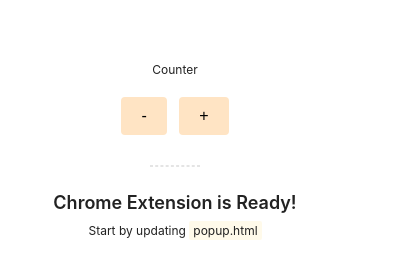
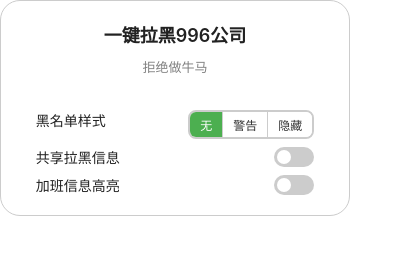
Before and after one commit to tcyeee/boss_recruit_enhance, a browser extension: page public/popup.html in a window 400 px wide. Drawn offline with Linux system fonts and the light colour scheme; files that its build step writes are made by us from their sources; files whose address does not match are found by name.

Commit message:
添加基础样式

```diff
--- a/package.json
+++ b/package.json
@@ -1,5 +1,5 @@
 {
-  "name": "boss_ recruit _enhance",
+  "name": "boss_recruit_enhance",
   "version": "0.1.0",
   "description": "My Chrome Extension",
   "private": true,
--- a/public/popup.html
+++ b/public/popup.html
@@ -1,32 +1,55 @@
 <!DOCTYPE html>
 <html lang="en">
+
 <head>
-    <meta charset="UTF-8">
-    <title>My Chrome Extension</title>
-    <link rel="stylesheet" href="popup.css" />
+  <meta charset="UTF-8">
+  <link rel="stylesheet" href="popup.css" />
+  <!-- <script src="./popup.js"></script> -->
 </head>
+
 <body>
-  <div class="app">
-    <p class="counter-label">Counter</p>
-    <div id="counter" class="counter"></div>
+  <div class="flex items-center flex-col h-full py-5 app">
+    <p class="title">一键拉黑996公司</p>
+    <p class="sub-title">拒绝做牛马</p>
+
+    <div class="mt-4 w-80">
+      <div class="mt-2 flex justify-between">
+        <div class="setting-label">黑名单样式</div>
+        <div class="radio-group">
+          <input type="radio" id="option1" name="size" value="small" checked>
+          <label for="option1">无</label>
+          <input type="radio" id="option2" name="size" value="medium">
+          <label for="option2">警告</label>
+          <input type="radio" id="option3" name="size" value="large">
+          <label for="option3">隐藏</label>
+        </div>
+      </div>
+
+      <!-- 拉黑数据共享 -->
+      <div class="mt-2 flex justify-between">
+        <div class="setting-label">共享拉黑信息</div>
+        <label class="switch">
+          <input type="checkbox">
+          <span class="slider"></span>
+        </label>
+      </div>
+
+      <!-- 高标标注加班信息 -->
+      <div class="mt-2 flex justify-between">
+        <div class="setting-label">加班信息高亮</div>
+        <label class="switch">
+          <input type="checkbox">
+          <span class="slider"></span>
+        </label>
+      </div>
+    </div>
+
+    <!-- <div id="counter" class="counter"></div>
     <div class="button-container">
       <button id="decrementBtn" class="button">-</button>
       <button id="incrementBtn" class="button">+</button>
-    </div>
+    </div> -->
+  </div>
+</body>
 
-    <hr class="divider" />
-
-    <p class="title">Chrome Extension is Ready!</p>
-    <p class="subtitle">Start by updating <code>popup.html</code></p>
-  </div>
-
-  <script src="popup.js"></script>
-
-  <!--
-    This HTML file opens when you click on icon from the toolbar.
-
-    To begin the development, run `npm run watch`.
-    To create a production bundle, use `npm run build`.
-  -->
-</body>
 </html>
--- /dev/null
+++ b/size-plugin.json
@@ -0,0 +1 @@
+[{"timestamp":1746697999949,"files":[{"filename":"background.js","previous":241,"size":241,"diff":0},{"filename":"contentScript.js","previous":354,"size":354,"diff":0},{"filename":"popup.css","previous":661,"size":661,"diff":0},{"filename":"popup.js","previous":729,"size":729,"diff":0},{"filename":"popup.html","previous":0,"size":698,"diff":698}]},{"timestamp":1746697753170,"files":[{"filename":"background.js","previous":487,"size":241,"diff":-246},{"filename":"contentScript.js","previous":806,"size":354,"diff":-452},{"filename":"popup.css","previous":661,"size":661,"diff":0},{"filename":"popup.html","previous":760,"size":0,"diff":-760},{"filename":"popup.js","previous":1904,"size":729,"diff":-1175}]}]
--- a/src/popup.css
+++ b/src/popup.css
@@ -6,8 +6,6 @@
     padding: 0;
     box-sizing: border-box;
 }
-/* normalize css ends here */
-
 
 html {
     font-family: -apple-system, BlinkMacSystemFont, Segoe UI, Helvetica, Arial, sans-serif;
@@ -16,17 +14,14 @@
 
 body {
     width: 350px;
-    height: 300px;
+      border-radius: 5px;
+      overflow: hidden; /* 防止内容溢出边界 */
+      background-color: #ffffff;
 }
 
-.app {
-    height: 100%;
-    display: flex;
-    align-items: center;
-    justify-content: center;
-    flex-direction: column;
-    text-align: center;
-    padding: 20px;
+.app{
+border-radius: 20px;
+border: 1px solid #ccc;
 }
 
 .title {
@@ -35,58 +30,159 @@
     margin-bottom: 10px;
 }
 
-.subtitle {
-    font-size: 12px;
+.sub-title {
+    font-size: 13px;
+    margin-bottom: 10px;
+    color: gray;
 }
 
-code {
-    font-size: 12px;
-    font-family: inherit;
-    background-color: rgba(254, 237, 185, .3);
-    padding: 2px 4px;
-    border-radius: 2px;
+.setting-label{
+    font-size: 14px;
+    font-weight: 500;
 }
 
-.counter-label {
-    font-size: 12px;
-    margin-bottom: 5px;
+.test{
+    border: 1px solid gray;
 }
 
-.counter {
-    font-size: 36px;
-    font-weight: 700;
+/*==========[ Component Start ]==============*/
+/* 通用开关样式 */
+.switch {
+  position: relative;
+  display: inline-block;
+  width: 40px;
+  height: 20px;
 }
 
-.button-container {
-    margin-top: 15px;
+.switch input {
+  opacity: 0;
+  width: 0;
+  height: 0;
 }
 
-.button {
-    border: 0;
-    display: inline-block;
-    padding: 10px 20px;
-    margin-right: 4px;
-    margin-left: 4px;
-    background-color: bisque;
-    font-size: 16px;
-    cursor: pointer;
-    border-radius: 4px;
-    text-decoration: none;
-    transition: transform .2s ease;
-    user-select: none;
+.slider {
+  position: absolute;
+  cursor: pointer;
+  top: 0; left: 0; right: 0; bottom: 0;
+  background-color: #ccc;
+  transition: 0.4s;
+  border-radius: 20px;
 }
 
-.button:focus {
-    outline: none;
+.slider::before {
+  position: absolute;
+  content: "";
+  height: 14px;
+  width: 14px;
+  left: 3px;
+  bottom: 3px;
+  background-color: white;
+  transition: 0.4s;
+  border-radius: 50%;
 }
 
-.button:hover {
-    transform: scale(1.1);
+.switch input:checked + .slider {
+  background-color: #4caf50;
 }
 
-.divider {
-    margin: 30px auto 25px;
-    width: 50px;
-    border: .5px dashed #000;
-    opacity: .1;
+.switch input:checked + .slider::before {
+  transform: translateX(20px);
 }
+
+.radio-group {
+  display: inline-flex;
+  border: 2px solid #ccc;
+  border-radius: 8px;
+  overflow: hidden; /* 裁切内部圆角 */
+}
+
+/* 隐藏原始单选框 */
+.radio-group input[type="radio"] {
+  display: none;
+}
+
+/* label 看起来像按钮 */
+.radio-group label {
+  padding: 4px 10px;         /* 更小的内边距 */
+  font-size: 12px;           /* 字体更小 */
+  border-right: 1px solid #ccc;
+  cursor: pointer;
+  background-color: white;
+  color: #333;
+  transition: all 0.3s ease;
+  user-select: none;
+}
+
+/* 最后一个按钮去掉右边框 */
+.radio-group label:last-of-type {
+  border-right: none;
+}
+
+/* 选中状态样式 */
+.radio-group input[type="radio"]:checked + label {
+  background-color: #4caf50;
+  color: white;
+}
+
+/* 悬停效果 */
+.radio-group label:hover {
+  background-color: #f5f5f5;
+}
+/*==========[ Component End   ]==============*/
+
+
+
+/*==========[ Tailwind Start ]==============*/
+.mr-2 {
+  margin-right: 0.5rem; /* 8px */
+}
+
+.h-full {
+  height: 100%;
+}
+
+.flex {
+  display: -webkit-box;
+  display: -ms-flexbox;
+  display: -webkit-flex;
+  display: flex;
+}
+
+.items-center {
+  -webkit-box-align: center;
+  -ms-flex-align: center;
+  -webkit-align-items: center;
+  align-items: center;
+}
+
+.flex-col {
+  -webkit-box-orient: vertical;
+  -webkit-box-direction: normal;
+  -ms-flex-direction: column;
+  -webkit-flex-direction: column;
+  flex-direction: column;
+}
+.mt-2 {
+  margin-top: 0.5rem; /* 8px */
+}
+
+.mt-4 {
+  margin-top: 1rem; /* 16px */
+}
+
+.justify-between {
+  -webkit-box-pack: justify;
+  -ms-flex-pack: justify;
+  -webkit-justify-content: space-between;
+  justify-content: space-between;
+}
+
+.w-80{
+    width: 80%;
+}
+
+.py-5 {
+  padding-top: 1.25rem; /* 20px */
+  padding-bottom: 1.25rem; /* 20px */
+}
+/*==========[ Tailwind End   ]==============*/
```
Also changed, not shown: public/manifest.json.
